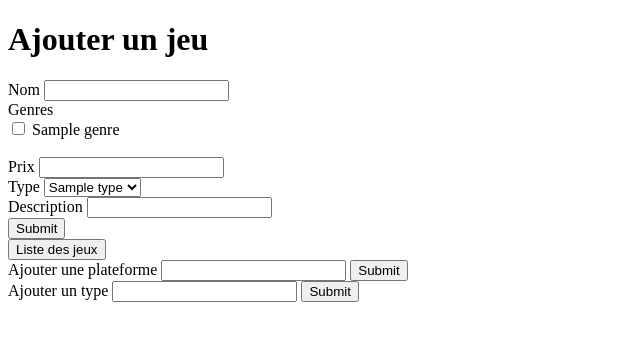
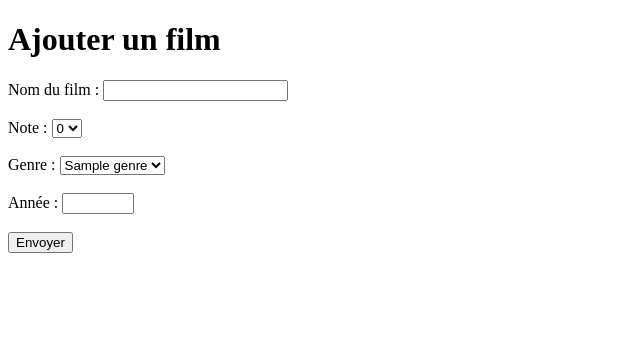
Before and after one commit to Ilyass030/archi_log, a Flask app: template src/templates/index.html in a window 1280 px wide. Shown: the top 341 px of the page, without its empty margins (0-640 px from the left). Run offline with Flask 3, Linux system fonts and the light colour scheme; the template is opened without the code that fills it: most values are stand-ins (such as "Sample title", 1, 10 or a date in 2020).

Commit message:
front update

```diff
--- a/src/server.py
+++ b/src/server.py
@@ -1,6 +1,7 @@
 from flask import Flask,request,render_template,jsonify,abort
 from flask_cors import CORS
 from enum import Enum
+from datetime import datetime
 
 import modele
 
@@ -10,7 +11,7 @@ CORS(app)
 @app.route("/")
 def general():
     modele.create_list()
-    return render_template("add_film.html", error="", Genres=modele.genre())
+    return render_template("films.html", error="", Genres=modele.genre())
 
 
 @app.route("/liste")
@@ -61,5 +62,9 @@ def add_jeu():
     modele.add_jeux(data["nom"], int(data["plateforme"]), int(data["prix"]), int(data["type"]), data["description"])
     return render_template('liste.html', jeux=modele.list())
 
+@app.route("/ajouter_film", methods=["GET"])
+def ajouter_film_form():
+    return render_template("index.html", Genres=modele.genre(), current_year=datetime.now().year)
+
 if __name__ == "__main__":
     app.run(host="0.0.0.0", debug=True)
--- a/src/templates/index.html
+++ b/src/templates/index.html
@@ -2,65 +2,37 @@
 <html>
   <head>
     <meta charset="UTF-8" />
+    <title>Ajouter un film</title>
     <link href="/static/info.css" rel="stylesheet">
-    <title>Stim</title>
   </head>
   <body>
-    <h1>Ajouter un jeu</h1>
-    <form enclype="text/plain" method="POST" action="/liste">
-      <label>Nom</label>
-      <input type="text" name="nom">
-      <br>
-      <label>Genres</label>
-      <div>
-        {% for genre in Genres %}
-          <label>
-            <input type="checkbox" name="genres[]" value="{{genre[0]}}">
-            {{genre[1]}}
-          </label><br>
-        {% endfor %}
-      </div>
-      <!-- <select name="genres[]" multiple size="4">
-        {% for genre in Genres %}
-        <option value={{genre[0]}}>{{genre[1]}}</option>
-        {% endfor %}
-      </select> -->
-      <!-- <select multiple name="genres">
-        {% for genre in Genres %}
-        <option value={{genre[0]}}>{{genre[1]}}</option>
-        {% endfor %}
-      </select> -->
-      <br>
-      <label>Prix</label>
-      <input type="text" name="prix">
-      <br>
-      <label>Type</label>
-      <select name="type">
-        {% for type in Types %}
-        <option value={{type[0]}}>{{type[1]}}</option>
+    <h1>Ajouter un film</h1>
+    <form method="POST" action="/ajouter_film">
+      <label for="nom">Nom du film :</label>
+      <input type="text" id="nom" name="nom" required>
+      <br><br>
+
+      <label for="note">Note :</label>
+      <select id="note" name="note" required>
+        {% for n in range(0,6) %}
+          <option value="{{ n }}">{{ n }}</option>
         {% endfor %}
       </select>
-      <br>
-      <label>Description</label>
-      <input type="text" name="description">
-      <br>
-      <input type="submit" name="soumettre">
+      <br><br>
+
+      <label for="genre">Genre :</label>
+      <select id="genre" name="genre" required>
+        {% for genre in Genres %}
+          <option value="{{ genre[0] }}">{{ genre[1] }}</option>
+        {% endfor %}
+      </select>
+      <br><br>
+
+      <label for="annee">Année :</label>
+      <input type="number" id="annee" name="annee" min="1880" max="{{ current_year }}" required>
+      <br><br>
+
+      <button type="submit">Envoyer</button>
     </form>
-
-    <button onclick="location.href='liste'">Liste des jeux</button>
-
-    <form enclype="text/plain" method="POST" action="/plateforme">
-      <label>Ajouter une plateforme</label>
-      <input type="text" name="plateforme">
-      <input type="submit" name="soumettre">
-    </form>
-
-    <form enclype="text/plain" method="POST" action="/type">
-      <label>Ajouter un type</label>
-      <input type="text" name="type">
-      <input type="submit" name="soumettre">
-    </form>
-
-    <h2 id="error">{{error}}</h1>
   </body>
 </html>
```
Also changed, not shown: src/templates/films.html (added, +46 -0 lines).
